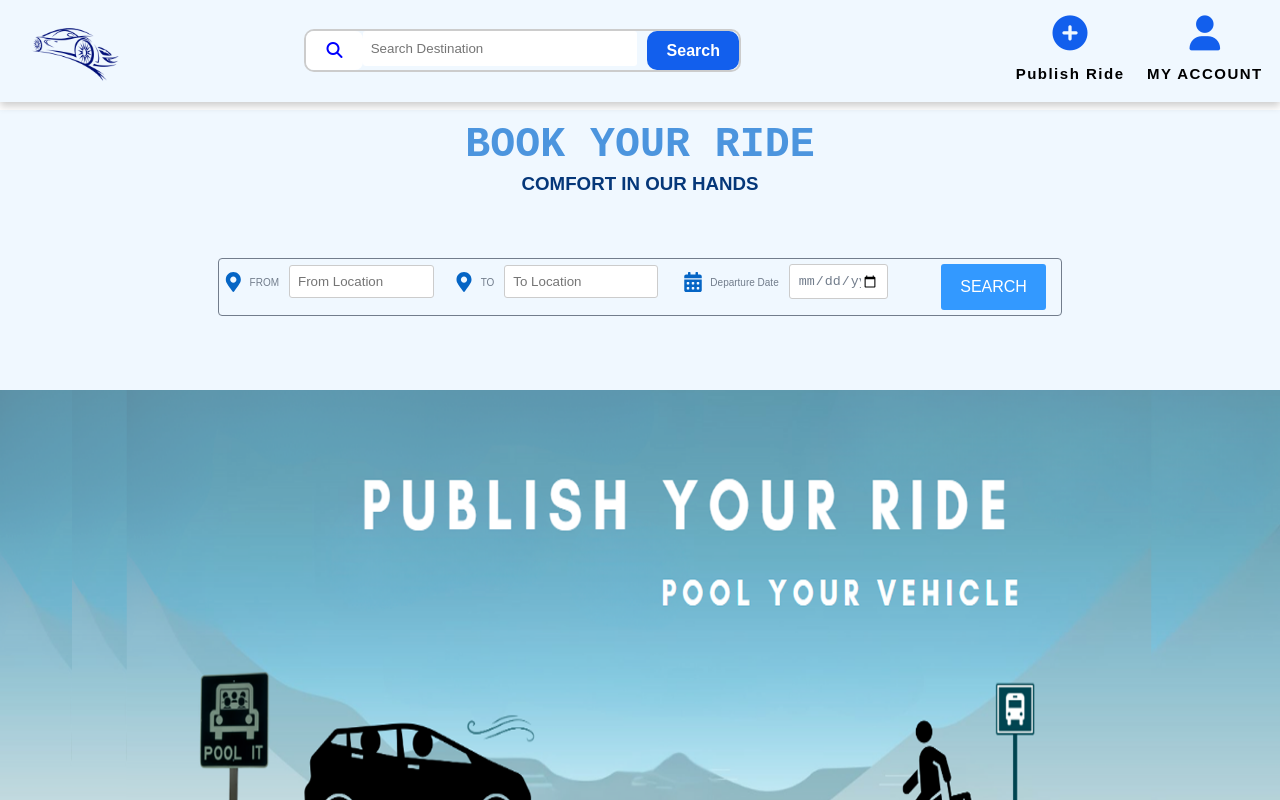
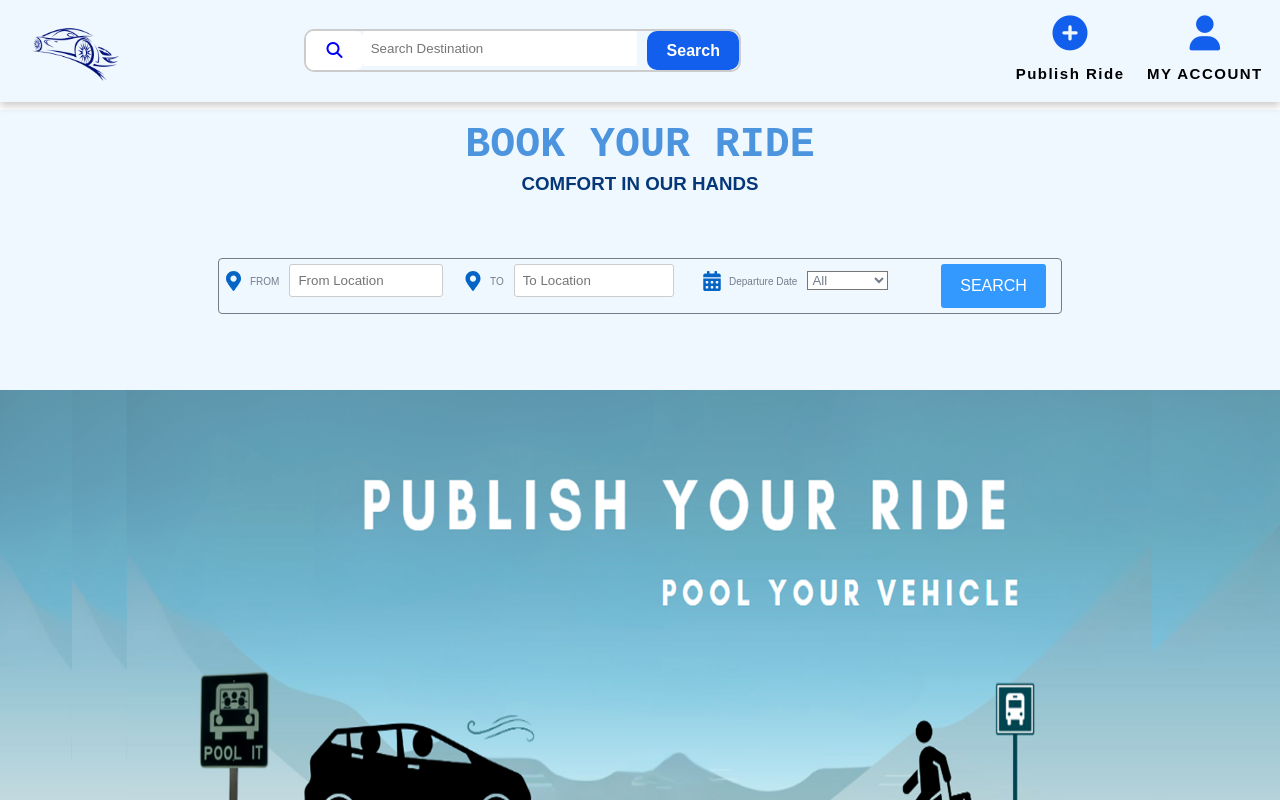
Before and after one commit to Neha-Waddi/RidePool, a React (Vite) app in the folder RidePool/: page / in a window 1280 px wide. Shown: the top 800 px of the page. Built offline with nearby package versions, Linux system fonts and the light colour scheme.

Commit message:
modified date selection

```diff
--- a/RidePool/src/components/search/SearchVehicle.css
+++ b/RidePool/src/components/search/SearchVehicle.css
@@ -98,3 +98,9 @@
 .search-button:hover {
     background-color: #2672CC;
   }
+
+  .date-selector {
+    background-color: white;
+    color:#727d8c;
+    margin-right: 3px;
+  }
--- a/RidePool/src/components/search/SearchVehicle.jsx
+++ b/RidePool/src/components/search/SearchVehicle.jsx
@@ -1,21 +1,37 @@
-import React, { useState } from 'react';
-import {  FaMapMarkerAlt, FaCalendarAlt, FaClock } from 'react-icons/fa';
-import './SearchVehicle.css';
+import React, { useState } from "react";
+import { FaMapMarkerAlt, FaCalendarAlt } from "react-icons/fa";
+import "./SearchVehicle.css";
 
 const SearchVehicle = () => {
-  const [fromLocation, setFromLocation] = useState('');
-  const [toLocation, setToLocation] = useState('');
-  const [date, setDate] = useState('');
+  const [fromLocation, setFromLocation] = useState("");
+  const [toLocation, setToLocation] = useState("");
+  const [dateOption, setDateOption] = useState("All");
+  const [customDate, setCustomDate] = useState("");
+  const [searchResults, setSearchResults] = useState([]);
 
   const handleSearch = () => {
-    if (!fromLocation || !toLocation || !date) {
-      alert('Please fill in all fields!');
+    const selectedDate =
+      dateOption === "Today"
+        ? getTodayDate()
+        : dateOption === "Tomorrow"
+        ? getTomorrowDate()
+        : dateOption === "Custom"
+        ? customDate
+        : "All";
+
+    if (!fromLocation || !toLocation || (dateOption === "Custom" && !customDate)) {
+      alert("Please fill in all fields!");
       return;
     }
-    setSearchResults([
-      { id: 1, vehicle: 'Car', time: '14:00', date: '2024-10-17' },
-      { id: 2, vehicle: 'Bus', time: '15:00', date: '2024-10-17' },
-    ]);
+
+  };
+
+  const getTodayDate = () => new Date().toISOString().split("T")[0];
+
+  const getTomorrowDate = () => {
+    const tomorrow = new Date();
+    tomorrow.setDate(tomorrow.getDate() + 1);
+    return tomorrow.toISOString().split("T")[0];
   };
 
   return (
@@ -48,13 +64,31 @@ const SearchVehicle = () => {
         <div className="components">
           <FaCalendarAlt className="icon" />
           <p className="icon-name">Departure Date</p>
-          <input type="date" value={date} onChange={(e) => setDate(e.target.value)} />
+          <select
+            value={dateOption}
+            onChange={(e) => setDateOption(e.target.value)}
+            className="date-selector "
+          >
+            <option value="All">All</option>
+            <option value="Today">Today</option>
+            <option value="Tomorrow">Tomorrow</option>
+            <option value="Custom">Custom</option>
+          </select>
+
+          {dateOption === "Custom" && (
+            <input
+              type="date"
+              value={customDate}
+              onChange={(e) => setCustomDate(e.target.value)}
+            />
+          )}
         </div>
 
-        <button  className="search-button" onClick={handleSearch}>
+        <button className="search-button" onClick={handleSearch}>
           SEARCH
         </button>
       </div>
+
     </div>
   );
 };
```
